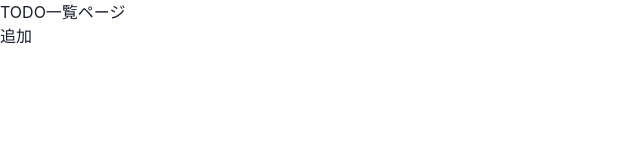
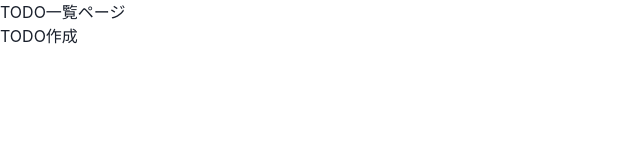
Before and after one commit to shinshinshin123/next-todo-app, a Next.js app: page /todos in a window 1280 px wide. Shown: the top 160 px of the page, without its empty margins (0-640 px from the left). Built offline with nearby package versions, Linux system fonts and the light colour scheme.

Commit message:
必要なものをimport

```diff
--- a/src/pages/todos.tsx
+++ b/src/pages/todos.tsx
@@ -1,11 +1,14 @@
 import React from "react";
 import Link from "next/link";
+import { useState, useEffect } from "react";
+import { collection, getDocs } from "@firebase/firestore";
+import { db } from "src/lib/firebase";
 
 export default function Todos() {
-    return (
-        <>
-            <h1>TODO一覧ページ</h1>
-            <Link href="/todos/create">追加</Link>
-        </>
-    )
+  return (
+    <>
+      <h1>TODO一覧ページ</h1>
+      <Link href="/todos/create">TODO作成</Link>
+    </>
+  )
 }
```
